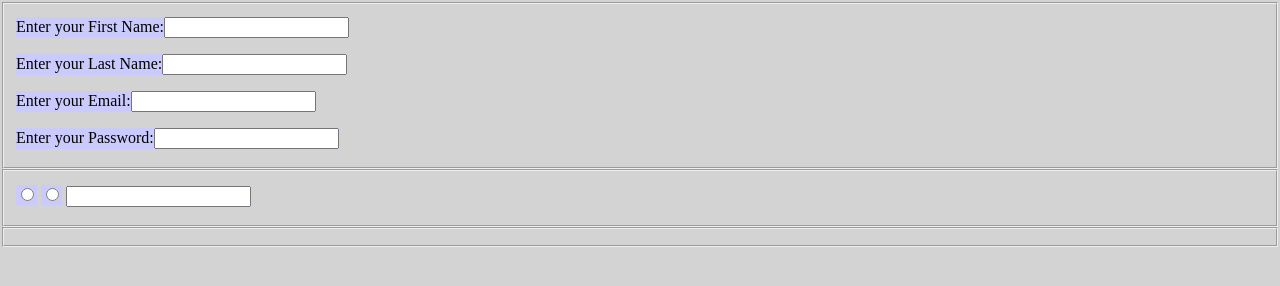
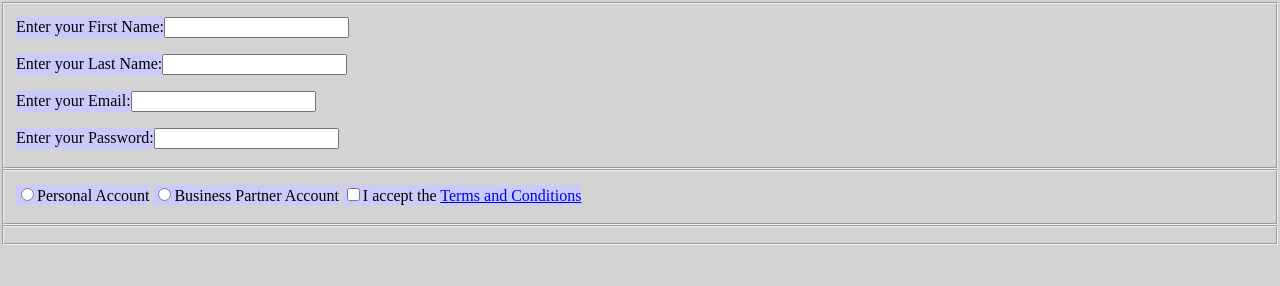
Before and after one commit to regiem14/regie-html-form, a plain HTML site: page index.html in a window 1280 px wide. Shown: the part 78-364 px from the top of the page. Drawn offline with Linux system fonts and the light colour scheme.

Commit message:
Setup name attrib account-type and terms and conditions

```diff
--- a/index.html
+++ b/index.html
@@ -18,9 +18,9 @@
             <label for="#">Enter your Password:<input type="password" minlength="8" pattern="[a-z0-5{8,}]" required></label><br>
         </fieldset>
         <fieldset>
-            <label for="#"><input type="radio" name="" id=""></label>
-            <label for="#"><input type="radio" name="" id=""></label>
-            <label for="#"><input type="textbox" required></label>
+            <label for="#"><input type="radio" name="account-type" id="">Personal Account</label>
+            <label for="#"><input type="radio" name="" id="account-type">Business Partner Account</label>
+            <label for="#"><input type="checkbox" required>I accept the <a href="#">Terms and Conditions</a></label>
 
         </fieldset>
         <fieldset></fieldset>
```
